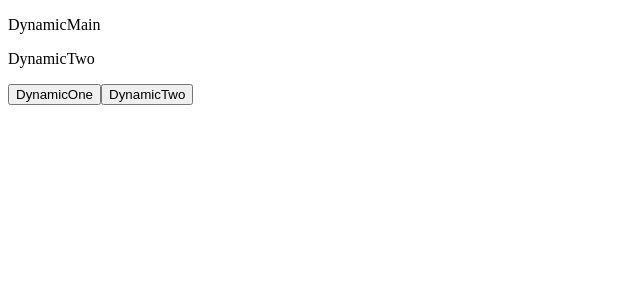
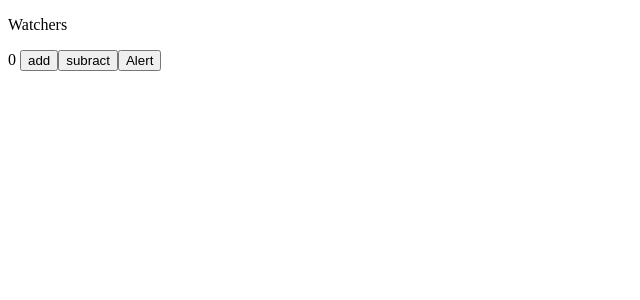
Before and after one commit to es-77/learn-vue-js, a Vue app: page / in a window 1280 px wide. Shown: the top 300 px of the page, without its empty margins (0-640 px from the left). Built offline with nearby package versions, Linux system fonts and the light colour scheme.

Commit message:
watcher vue js

```diff
--- a/src/App.vue
+++ b/src/App.vue
@@ -19,7 +19,8 @@
   <!-- <RequestPost /> -->
   <!-- <RequestDelete /> -->
   <!-- <Navbar /> -->
-  <DynamicMain />
+  <!-- <DynamicMain /> -->
+  <Watchers />
 </template>
 
 <script>
@@ -42,7 +43,8 @@
 // import RequestPost from './components/requestPostGetDelete/RequestPost.vue';
 // import RequestDelete from './components/requestPostGetDelete/RequestDelete.vue';
 // import Navbar from './components/routing/Navbar.vue';
-import DynamicMain from './components/dynamicComponent/DynamicMain.vue';
+// import DynamicMain from './components/dynamicComponent/DynamicMain.vue';
+import Watchers from './components/Watchers.vue';
 
 export default {
   name: 'App',
@@ -65,7 +67,8 @@ export default {
     // AddBootstrap
     // RequestPost
     // RequestDelete
-    DynamicMain
+    // DynamicMain
+    Watchers
   }
 };
 </script>
--- /dev/null
+++ b/src/components/Watchers.vue
@@ -0,0 +1,32 @@
+<template>
+  <p>Watchers</p>
+  {{ count }}
+  <button v-on:click="count = count + 1">add</button>
+  <button v-on:click="count = count - 1">subract</button>
+  <button @click="handleAlert">Alert</button>
+</template>
+
+<script>
+export default {
+  // eslint-disable-next-line vue/multi-word-component-names
+  name: 'Watchers',
+  data() {
+    return {
+      count: 0
+    };
+  },
+  watch: {
+    count() {
+      alert(123);
+    }
+  },
+  methods: {
+    handleAlert() {
+      alert('alert');
+    }
+  }
+};
+</script>
+
+<style>
+</style>
```
Also changed, not shown: src/components/customDirectives/customDirectives.js (added, +12 -0 lines), src/main.js (+31 -21 lines).
